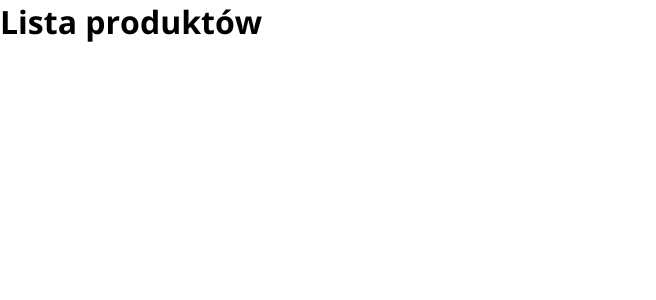
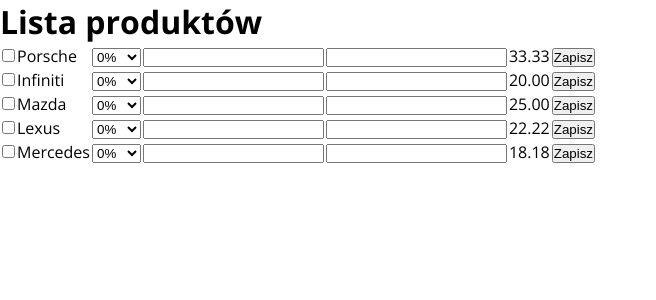
Before and after one commit to AdLap/product-list, a Vue app: page / in a window 1280 px wide. Shown: the top 300 px of the page, without its empty margins (0-656 px from the left). Built offline with nearby package versions, Linux system fonts and the light colour scheme.

Commit message:
data is fetched and rendered

```diff
--- a/src/App.vue
+++ b/src/App.vue
@@ -1,13 +1,15 @@
 <template>
   <h1>{{ title }}</h1>
+  <ProductList />
 </template>
 
 <script lang="ts">
 import { defineComponent } from "vue";
+import ProductList from './components/ProductsList.vue'
 
 export default defineComponent({
   name: "App",
-  components: {},
+  components: {ProductList},
   data() {
     return {
       title: "Lista produktów",
--- /dev/null
+++ b/src/components/ProductItem.vue
@@ -0,0 +1,49 @@
+<template>
+  <tr>
+    <td>
+      <input type="checkbox" />
+    </td>
+    <td>{{product.name}}</td>
+    <td>
+      <select>
+        <option>0%</option>
+        <option>8%</option>
+        <option>23%</option>
+      </select>
+    </td>
+    <td>
+      <input type="text" />
+    </td>
+    <td>
+      <input type="text" />
+    </td>
+    <td>
+      {{
+        (
+          ((product.sellPrice / (1 + product.vatRate) - product.buyPrice) /
+            (product.sellPrice / (1 + product.vatRate))) *
+          100
+        ).toFixed(2)
+      }}
+    </td>
+    <td>
+        <button>Zapisz</button>
+    </td>
+  </tr>
+</template>
+
+<script lang="ts">
+import { defineComponent } from "vue";
+import Product from "@/types/Product";
+
+
+export default defineComponent({
+  name: "ProductItem",
+  props: {
+    product: {
+      required: true,
+      type: Object as () => Product,
+    },
+  },
+});
+</script>
--- a/src/components/ProductsList.vue
+++ b/src/components/ProductsList.vue
@@ -1,19 +1,38 @@
 <template>
-    <div>
-
-    </div>
+  <div>
+    <table v-if="products.length">
+      <ProductItem
+        v-for="product in products"
+        :key="product.id"
+        :product="product"
+      />
+    </table>
+    <h2 v-else>Czekam na dane...</h2>
+  </div>
 </template>
 
 <script lang="ts">
-import { defineComponent } from 'vue'
+import { defineComponent, ref } from "vue";
+import Product from "@/types/Product";
+import getProduct from "../utility/db";
+import ProductItem from "./ProductItem.vue";
 
 export default defineComponent({
-    // setup() {
-
-    // },
-})
+  name: "ProductList",
+  components: { ProductItem },
+  setup() {
+    const products = ref<Product[]>([]);
+    return { products };
+  },
+  mounted() {
+    getProduct()
+      .then((data) => {
+        this.products = data;
+      })
+      .catch((err) => console.log(err.message));
+  },
+});
 </script>
 
 <style lang="sass" scoped>
-
 </style>
--- a/src/utility/db.ts
+++ b/src/utility/db.ts
@@ -43,8 +43,10 @@
     return new Promise((resolve, reject) => {
         setTimeout(() => {
             resolve(products)
-        }, 1000);
-        () => reject(new Error('Network Error'))
+        },1000);
+        setTimeout(() => {
+            reject(new Error('Network Error'))
+        },1500);
     })
 }
 
```
